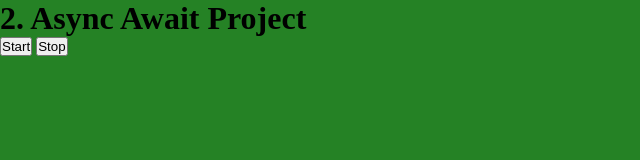
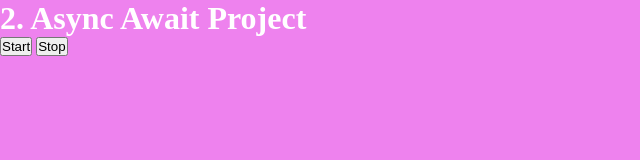
Before and after one commit to avayyyyyyy/Async-javaScript, a plain HTML site: page Project/index3.html in a window 1280 px wide. Shown: the whole page, without its empty margins (0-640 px from the left). Drawn offline with Linux system fonts and the light colour scheme.

Commit message:
Async Project - 1 Completed

```diff
--- a/Project/index3.html
+++ b/Project/index3.html
@@ -13,9 +13,10 @@
         }
 
         .wrapper {
+            color: #fff;
             height: 100vh;
             width: 100vw;
-            background-color: #258225;
+            background-color: violet;
         }
     </style>
 </head>
```
